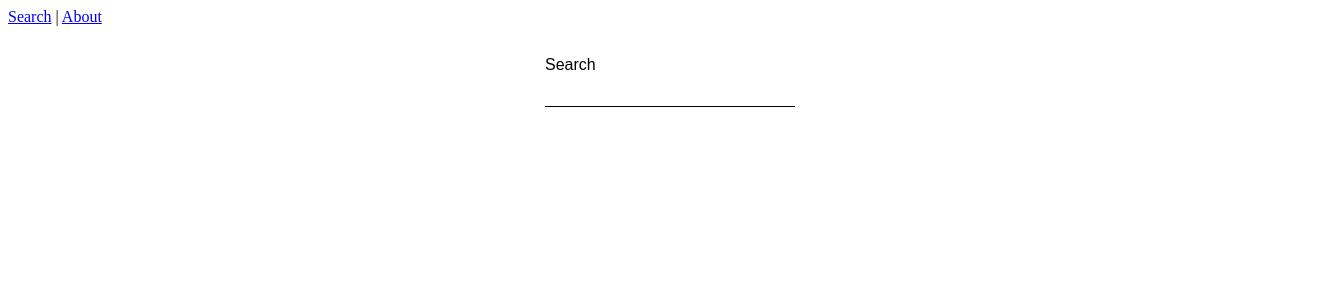
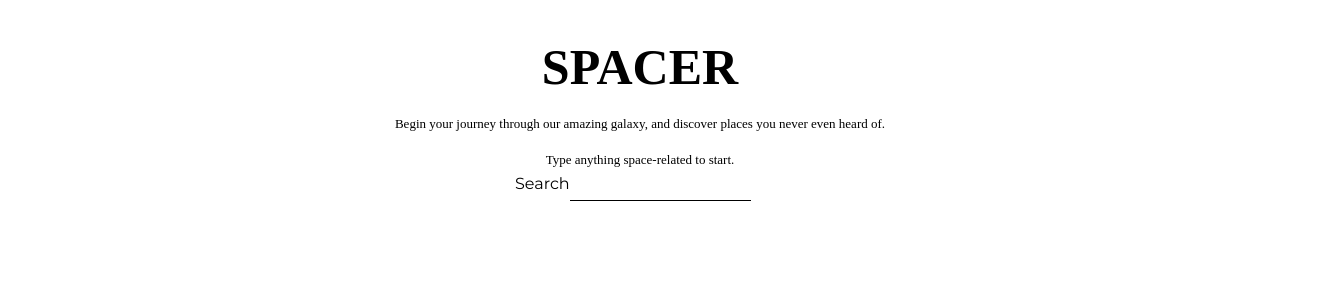
Before and after one commit to improcode/spacer-vue-app, a Vue app: page /#/ in a window 1280 px wide. Shown: the top 300 px of the page, 1332 px wide, since content can reach past the window. Built offline with nearby package versions, Linux system fonts and the light colour scheme.

Commit message:
connect app to NASA API

```diff
--- a/src/App.vue
+++ b/src/App.vue
@@ -1,13 +1,16 @@
 <template>
   <div id="app">
-    <div id="nav">
-      <router-link to="/">Search</router-link> |
-      <router-link to="/about">About</router-link>
-    </div>
     <router-view/>
   </div>
 </template>
 
 <style lang="scss" scoped>
+@import url("https://fonts.googleapis.com/css?family=Montserrat:300,400,600,800");
 
+* {
+  box-sizing: border-box;
+}
+body {
+  font-family: "Montserrat", sans-serif;
+}
 </style>
--- /dev/null
+++ b/src/components/Claim.vue
@@ -0,0 +1,37 @@
+/* eslint-disable */
+// eslint-disable
+<template>
+  <div class="claimWrapper">
+    <h1 class="claim">SPACER</h1>
+    <p
+      class="subclaim"
+    >Begin your journey through our amazing galaxy, and discover places you never even heard of.</p>
+    <p class="subclaim">Type anything space-related to start.</p>
+  </div>
+</template>
+
+<script>
+export default {
+  name: 'Claim',
+};
+</script>
+
+<style lang="scss" scoped>
+.claimWrapper {
+  display: flex;
+  text-align: center;
+  flex-direction: column;
+  justify-content: center;
+  align-items: center;
+}
+
+.claim {
+  font-size: 50px;
+  margin: 0;
+}
+
+.subclaim {
+  margin: 20px 0 0 0;
+  font-size: 13px;
+}
+</style>
--- a/src/components/HelloWorld.vue
+++ /dev/null
@@ -1,59 +0,0 @@
-<template>
-  <div class="hello">
-    <h1>{{ msg }}</h1>
-    <p>
-      For a guide and recipes on how to configure / customize this project,<br>
-      check out the
-      <a href="https://cli.vuejs.org" target="_blank" rel="noopener">vue-cli documentation</a>.
-    </p>
-    <h3>Installed CLI Plugins</h3>
-    <ul>
-      <li><a href="https://github.com/vuejs/vue-cli/tree/dev/packages/%40vue/cli-plugin-babel" target="_blank" rel="noopener">babel</a></li>
-      <li><a href="https://github.com/vuejs/vue-cli/tree/dev/packages/%40vue/cli-plugin-eslint" target="_blank" rel="noopener">eslint</a></li>
-      <li><a href="https://github.com/vuejs/vue-cli/tree/dev/packages/%40vue/cli-plugin-unit-jest" target="_blank" rel="noopener">unit-jest</a></li>
-    </ul>
-    <h3>Essential Links</h3>
-    <ul>
-      <li><a href="https://vuejs.org" target="_blank" rel="noopener">Core Docs</a></li>
-      <li><a href="https://forum.vuejs.org" target="_blank" rel="noopener">Forum</a></li>
-      <li><a href="https://chat.vuejs.org" target="_blank" rel="noopener">Community Chat</a></li>
-      <li><a href="https://twitter.com/vuejs" target="_blank" rel="noopener">Twitter</a></li>
-      <li><a href="https://news.vuejs.org" target="_blank" rel="noopener">News</a></li>
-    </ul>
-    <h3>Ecosystem</h3>
-    <ul>
-      <li><a href="https://router.vuejs.org" target="_blank" rel="noopener">vue-router</a></li>
-      <li><a href="https://vuex.vuejs.org" target="_blank" rel="noopener">vuex</a></li>
-      <li><a href="https://github.com/vuejs/vue-devtools#vue-devtools" target="_blank" rel="noopener">vue-devtools</a></li>
-      <li><a href="https://vue-loader.vuejs.org" target="_blank" rel="noopener">vue-loader</a></li>
-      <li><a href="https://github.com/vuejs/awesome-vue" target="_blank" rel="noopener">awesome-vue</a></li>
-    </ul>
-  </div>
-</template>
-
-<script>
-export default {
-  name: 'HelloWorld',
-  props: {
-    msg: String,
-  },
-};
-</script>
-
-<!-- Add "scoped" attribute to limit CSS to this component only -->
-<style scoped lang="scss">
-h3 {
-  margin: 40px 0 0;
-}
-ul {
-  list-style-type: none;
-  padding: 0;
-}
-li {
-  display: inline-block;
-  margin: 0 10px;
-}
-a {
-  color: #42b983;
-}
-</style>
--- a/src/router.js
+++ b/src/router.js
@@ -1,21 +1,16 @@
-import Vue from 'vue';
-import Router from 'vue-router';
-import About from './views/About.vue';
-import Search from './views/Search.vue';
+/* eslint-disable */
+import Vue from "vue";
+import Router from "vue-router";
+import Search from "./views/Search.vue";
 
 Vue.use(Router);
 
 export default new Router({
   routes: [
     {
-      path: '/',
-      name: 'search',
-      component: Search,
-    },
-    {
-      path: '/about',
-      name: 'about',
-      component: About,
-    },
-  ],
+      path: "/",
+      name: "search",
+      component: Search
+    }
+  ]
 });
--- a/src/views/About.vue
+++ /dev/null
@@ -1,5 +0,0 @@
-<template>
-  <div class="about">
-    <h1>This is an about page</h1>
-  </div>
-</template>
--- a/src/views/Search.vue
+++ b/src/views/Search.vue
@@ -1,16 +1,12 @@
 <template>
   <div class="wrapper">
+    <Claim/>
     <div class="search">
       <label for="search">Search</label>
-      <input
-        id="search"
-        name="search"
-        v-model="searchValue"
-        @input="handleInput "
-      />
+      <input id="search" name="search" v-model="searchValue" @input="handleInput">
       <ul>
         <li v-for="item in results" :key="item.data[0].nasa_id">
-          <p>{{ item.data[0].description }}</p>
+          <p>{{ item.data[0].description}}</p>
         </li>
       </ul>
     </div>
@@ -18,34 +14,37 @@
 </template>
 
 <script>
-import axios from 'axios';
-import debounce from 'lodash.debounce';
+import axios from "axios";
+import debounce from "lodash.debounce";
+// eslint-disable-next-line
+import Claim from "../components/Claim";
 
-const API = 'https://images-api.nasa.gov/search';
+const API = "https://images-api.nasa.gov/search";
 
 export default {
-  name: 'Search',
+  name: "Search",
+  components: { Claim },
   data() {
     // funkcja, która zwraca obiekt
     return {
-      searchVaule: '',
+      searchVaule: "",
       // musi zostać nadana inicjalna wartość, inaczej nie będzie ona reaktywna
-      results: [],
+      results: []
     };
   },
   methods: {
     // eslint-disable-next-line
-    handleInput: debounce(function () {
-      axios.get(`${API}?q=${this.searchValue}&media_type=image`)
-        .then((response) => {
+    handleInput: debounce(function() {
+      axios
+        .get(`${API}?q=${this.searchValue}&media_type=image`)
+        .then(response => {
           this.results = response.data.collection.items;
         })
-        .catch((error) => {
+        .catch(error => {
           console.log(error);
         });
-    }, 500),
-  },
-
+    }, 500)
+  }
 };
 </script>
 
@@ -60,7 +59,7 @@
 }
 
 .search {
-    display: flex;
+  // display: none;
   flex-direction: column;
   width: 250px;
 }
@@ -74,5 +73,4 @@
   border: 0;
   border-bottom: 1px solid black;
 }
-
 </style>
```
Also changed, not shown: .eslintrc.js, src/components/SearchInput.vue (added). Lines whose indentation alone changed are shown as unchanged.
